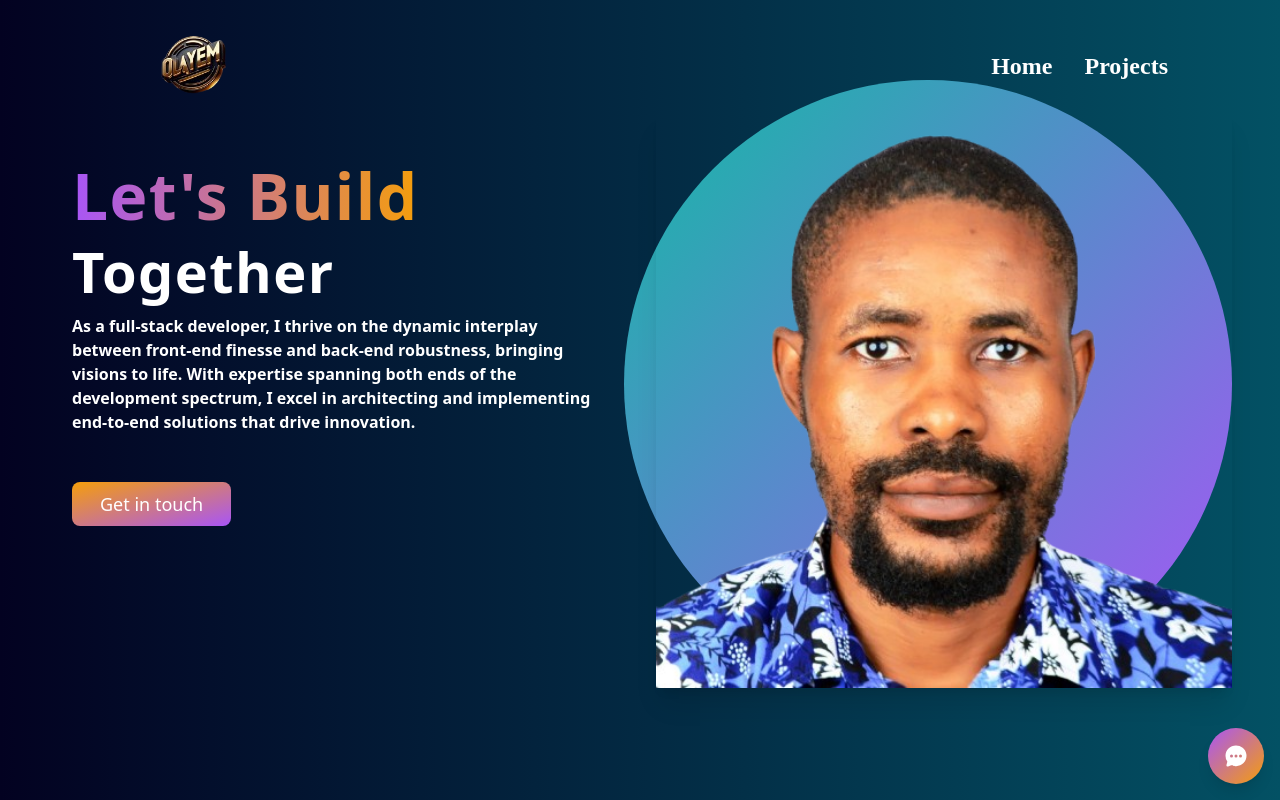
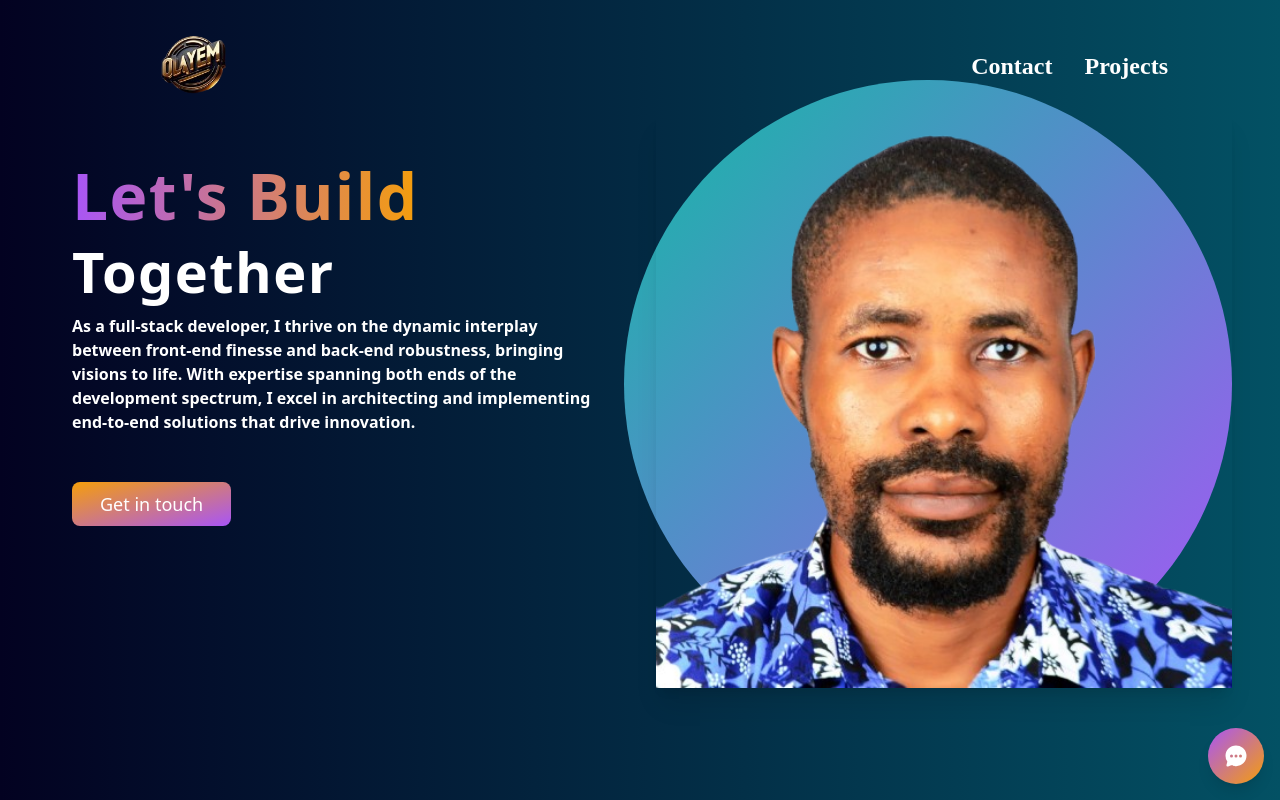
Before and after one commit to BisiOlaYemi/Yemi, a React (Create React App) app: page / in a window 1280 px wide. Shown: the top 800 px of the page. Built offline with nearby package versions, Linux system fonts and the light colour scheme.

Commit message:
New operations

```diff
--- a/src/components/Files/Contact.jsx
+++ b/src/components/Files/Contact.jsx
@@ -1,4 +1,6 @@
 import React, { useState } from "react";
+import { Link } from 'react-router-dom';
+import logo from '../../assets/logo.png';
 
 const Contact = () => {
   const [formData, setFormData] = useState({
@@ -41,6 +43,13 @@ const Contact = () => {
 
   return (
     <div className="flex flex-col md:flex-row h-fit mt-12">
+      <Link to="/" className="ml-4 lg:ml-32">
+          <img
+            src={logo}
+            alt="Yemi"
+            className="w-[100px] h-auto"
+          />
+        </Link>
       <div className="md:w-1/2 p-8">
       <img
           src="https://img.freepik.com/free-vector/emails-concept-illustration_114360-1355.jpg?size=626&ext=jpg&ga=GA1.2.149556823.1683788678&semt=sph"
@@ -50,7 +59,7 @@ const Contact = () => {
       </div>
       <div className="md:w-1/2 p-8">
         <form onSubmit={handleSubmit}>
-          <label htmlFor="user_name" className="block mb-2 font-medium text-gray-700">
+          <label htmlFor="user_name" className="block mb-2 font-medium text-white">
             Name
           </label>
           <input
@@ -61,7 +70,7 @@ const Contact = () => {
             onChange={handleChange}
             className="block w-full px-4 py-2 mb-4 border rounded-md focus:outline-none focus:ring focus:border-blue-300"
           />
-          <label htmlFor="user_email" className="block mb-2 font-medium text-gray-700">
+          <label htmlFor="user_email" className="block mb-2 font-medium text-white">
             Email
           </label>
           <input
@@ -72,7 +81,7 @@ const Contact = () => {
             onChange={handleChange}
             className="block w-full px-4 py-2 mb-4 border rounded-md focus:outline-none focus:ring focus:border-blue-300"
           />
-          <label htmlFor="message" className="block mb-2 font-medium text-gray-700">
+          <label htmlFor="message" className="block mb-2 font-medium text-white">
             Message
           </label>
           <textarea
--- a/src/components/Layouts/Navbar.jsx
+++ b/src/components/Layouts/Navbar.jsx
@@ -27,8 +27,8 @@ export default function Navbar() {
         />
         <ul className="hidden lg:flex space-x-8 mr-4 lg:mr-24">
           <li className="font-bold dancing-script-fine text-2xl text-white">
-            <Link to="/" className="hover:text-amber-500">
-              Home
+            <Link to="/Contact" className="hover:text-amber-500">
+              Contact
             </Link>
           </li>
           <li className="font-semibold dancing-script-fine text-2xl text-white">
@@ -42,8 +42,8 @@ export default function Navbar() {
         <div className="fixed inset-0 z-50 flex items-center justify-center bg-black/95">
           <ul className="flex flex-col space-y-4">
             <li className="font-semibold text-xl text-white">
-              <Link to="/" className="hover:text-amber-500">
-                Home
+              <Link to="/Contact" className="hover:text-amber-500">
+                Contact
               </Link>
             </li>
             <li className="font-semibold text-xl text-white">
--- a/src/index.js
+++ b/src/index.js
@@ -4,6 +4,7 @@ import { BrowserRouter as Router, Routes, Route } from 'react-router-dom';
 import './index.css';
 import App from './App';
 import ProjectList from './components/ProjectList';
+import Contact from './components/Files/Contact';
 
 const root = ReactDOM.createRoot(document.getElementById('root'));
 root.render(
@@ -11,6 +12,7 @@ root.render(
     <Routes>
       <Route path="/" element={<App />} />
       <Route path="/ProjectList" element={<ProjectList />} />
+      <Route path="/Contact" element={<Contact />} />
     </Routes>
   </Router>
 );
```
